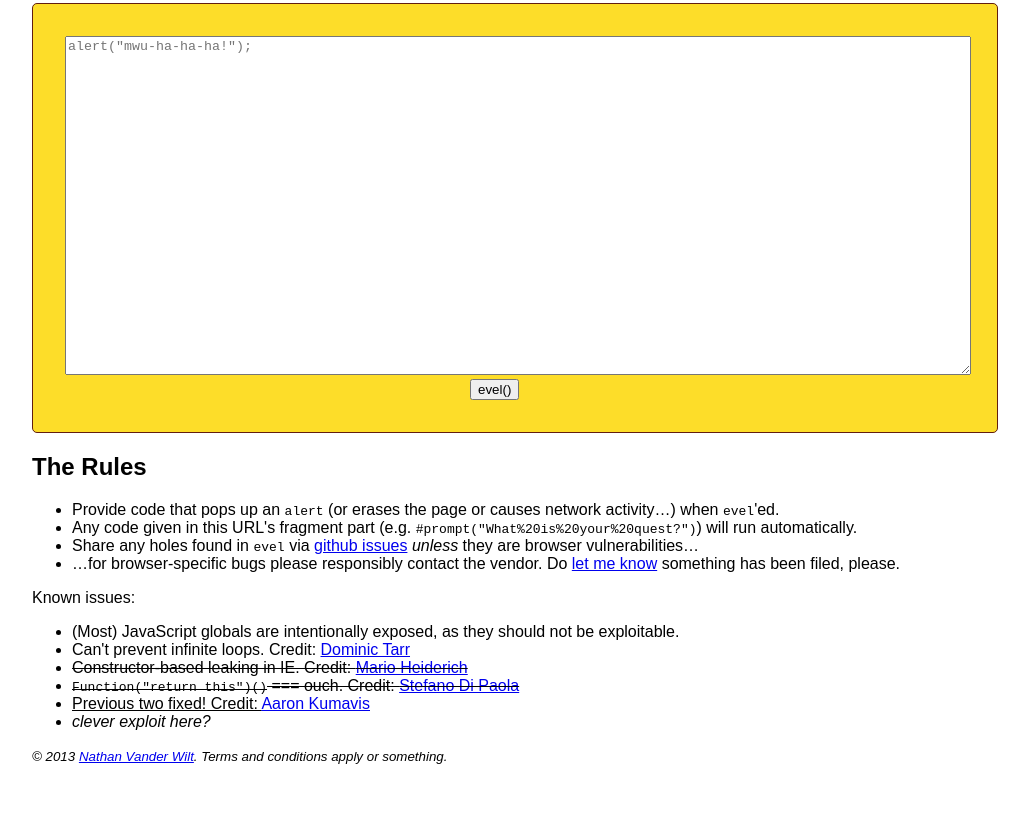
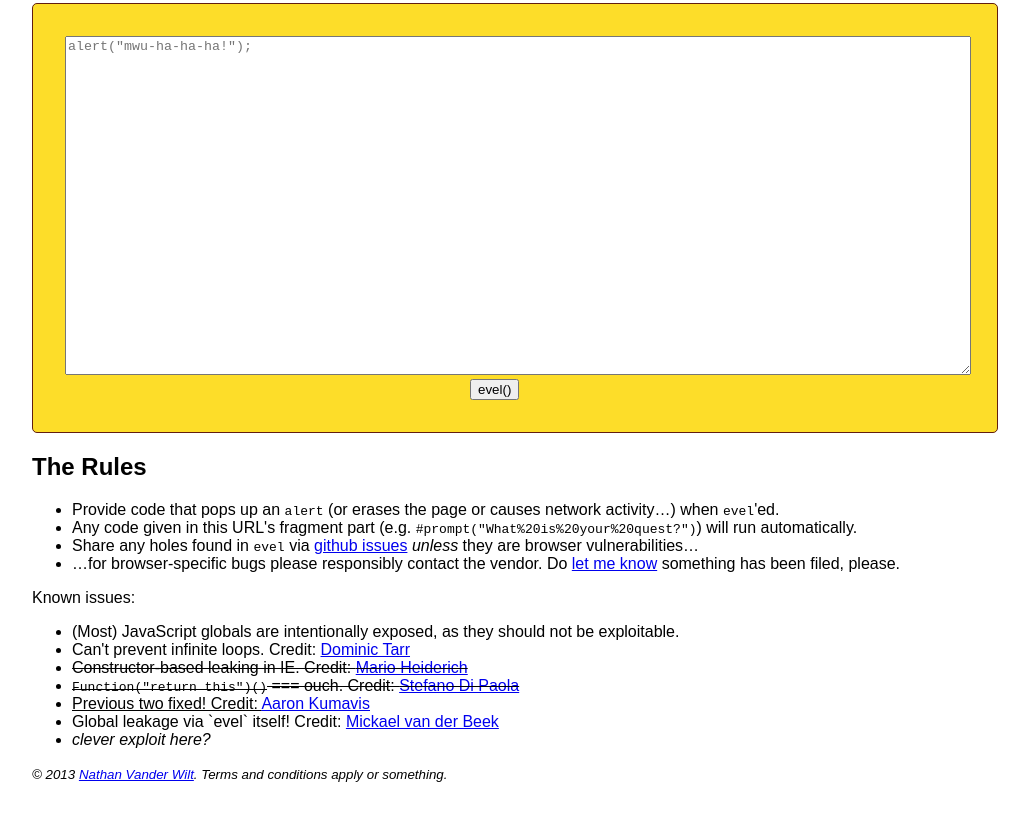
Before and after one commit to natevw/evel, a plain HTML site: page challenge.html in a window 1280 px wide. Shown: the part 414-1235 px from the top of the page, without its empty margins (8-1037 px from the left). Drawn offline with Linux system fonts and the light colour scheme.

Commit message:
Update known issues with yet-unpatched bypass, #19

```diff
--- a/challenge.html
+++ b/challenge.html
@@ -62,6 +62,7 @@ Known issues:
     <li><del>Constructor-based leaking in IE. Credit: <a href="https://github.com/natevw/evel/issues/10">Mario Heiderich</a></del>
     <li><del><code>Function("return this")()</code> === ouch. Credit: <a href="https://twitter.com/wisecwisec/status/357861675782770689">Stefano Di Paola</a></del>
     <li><ins>Previous two fixed! Credit: <a href="https://github.com/natevw/evel/pull/15">Aaron Kumavis</a></ins>
+    <li>Global leakage via `evel` itself! Credit: <a href="https://github.com/natevw/evel/issues/19">Mickael van der Beek</a></li>
     <li style="font-style: italic">clever exploit here?
 </ul>
 
```
